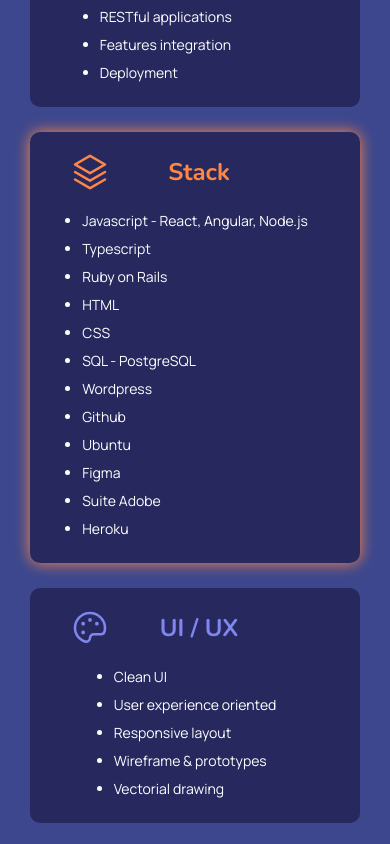
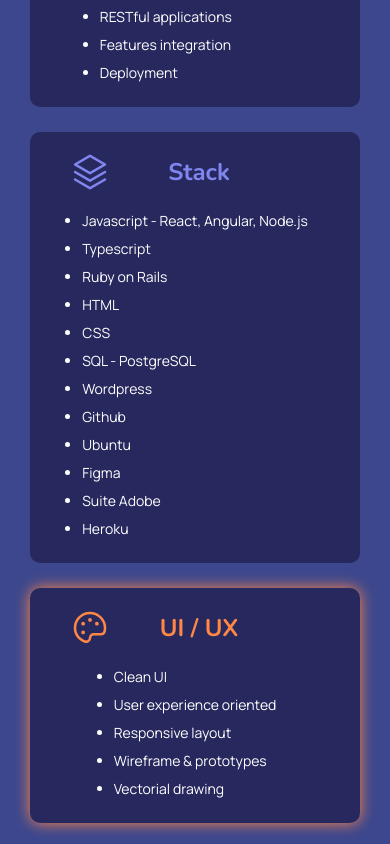
Before and after one commit to ChristelleRevol/Portfolio-2026, a React (Vite) app in the folder portfolio-2026/: page / in a window 390 px wide. Shown: the part 1420-2264 px from the top of the page. Built offline with nearby package versions, Linux system fonts and the light colour scheme.

Commit message:
orange card effect added

```diff
--- a/portfolio-2026/src/components/Home_services.jsx
+++ b/portfolio-2026/src/components/Home_services.jsx
@@ -1,5 +1,5 @@
 import "../styles/Home_services.css"
-import { useEffect, useRef } from "react";
+import { useEffect, useRef, useState } from "react";
 import code from "../assets/images/logos/code.svg"
 import stack from "../assets/images/logos/stack.svg"
 import palette from "../assets/images/logos/palette.svg"
@@ -31,16 +31,69 @@ import banner from "../assets/images/SVG/Services_banner.svg"
 const HomeServices = () => {
   const bannerRef = useRef(null);
 
+  const card1Ref = useRef(null)
+  const card2Ref = useRef(null)
+  const card3Ref = useRef(null)
+
+  const [activeCard, setActiveCard] = useState(0)
+
+  const lastScrollY = useRef(window.scrollY)
+
+  //effet active card
+  useEffect(() => {
+    const cards = [
+      card1Ref.current,
+      card2Ref.current,
+      card3Ref.current
+    ]
+
+    const handleScrollOrange = () => {
+      const currentScrollY = window.scrollY
+
+      const scrollingDown = currentScrollY > lastScrollY.current
+
+      lastScrollY.current = currentScrollY
+
+      const triggerLine = scrollingDown ? window.innerHeight * 0.4 : window.innerHeight * 0.6
+
+      let closestCard = 0
+      let closestDistance = Infinity
+
+      cards.forEach((card, index) => {
+        if (!card) return
+
+        const rect = card.getBoundingClientRect()
+
+        const refPoint = scrollingDown ? rect.top : rect.bottom
+
+        const distance = Math.abs(refPoint - triggerLine)
+
+        if (distance < closestDistance) {
+          closestDistance = distance
+          closestCard = index
+        }
+      })
+      if (closestCard !== activeCard) {
+        setActiveCard(closestCard)
+      }
+    }
+    window.addEventListener("scroll", handleScrollOrange)
+    handleScrollOrange()
+
+    return () => {
+      window.removeEventListener("scroll", handleScrollOrange)
+    }
+  }, [activeCard])
+
+  // effet transformX
   useEffect(() => {
     const banner = bannerRef.current;
     if (!banner) return;
 
     const startScroll = window.scrollY;
 
-  // 🔥 distance exacte à parcourir pour atteindre le top
-  const startTop = banner.getBoundingClientRect().top;
-
-  const totalScrollNeeded = startTop;
+    // distance exacte à parcourir pour atteindre le top
+    const totalScrollNeeded = banner.getBoundingClientRect().top;
 
     const handleScroll = () => {
       const currentScroll = window.scrollY;
@@ -70,8 +123,12 @@ useEffect(() => {
         <h1 className="orange-text-clear">My services</h1>
 
         <div className="cards-group">
-          <div className="card">
-            <div className="card-title">
+          <div ref={card1Ref}
+          className={ window.innerWidth <= 1050 ?
+            `card ${activeCard === 0 ? "orange-effect" : ""}`
+          : "card"}>
+            <div className={ window.innerWidth <= 1050 ?
+            `card-title ${activeCard === 0 ? "orange-text-logo" : ""}` : "card-title"}>
               <img src={code} alt="code logo" className="card-logo"/>
               <h2 className="indigo-text">Development</h2>
               <img src={code} alt="code logo" className="hidden"/>
@@ -87,10 +144,13 @@ useEffect(() => {
               </ul>
           </div>
 
-          <div className="card-orange">
-            <div className="card-title">
-              <img src={stack} alt="code logo" class="card-logo-orange"/>
-              <h2 className="orange-text-clear">Stack</h2>
+          <div ref={card2Ref} className={ window.innerWidth <= 1050 ?
+            `card ${activeCard === 1 ? "orange-effect" : ""}`
+          : "card-orange"}>
+            <div className={ window.innerWidth <= 1050 ?
+            `card-title ${activeCard === 1 ? "orange-text-logo" : ""}` : "card-title"}>
+              <img src={stack} alt="code logo" class="card-logo"/>
+              <h2 className="indigo-text">Stack</h2>
               <img src={stack} alt="code logo" className="hidden"/>
             </div>
 
@@ -111,8 +171,11 @@ useEffect(() => {
           </div>
 
           <div className="card3-and-btn">
-            <div className="card">
-              <div className="card-title">
+            <div ref={card3Ref} className={ window.innerWidth <= 1050 ?
+            `card ${activeCard === 2 ? "orange-effect" : ""}`
+          : "card"}>
+              <div className={ window.innerWidth <= 1050 ?
+            `card-title ${activeCard === 2 ? "orange-text-logo" : ""}` : "card-title"}>
                 <img src={palette} alt="code logo" className="card-logo"/>
                 <h2 className="indigo-text">UI / UX</h2>
                 <img src={palette} alt="code logo" className="hidden"/>
--- a/portfolio-2026/src/styles/Home_services.css
+++ b/portfolio-2026/src/styles/Home_services.css
@@ -71,6 +71,23 @@
   border-radius: 10px;
 }
 
+.orange-text-logo {
+  filter: brightness(0) saturate(100%) invert(63%) sepia(9%) saturate(3663%) hue-rotate(331deg) brightness(101%) contrast(101%);
+  color: var(--text-clearorange);
+}
+
+.orange-effect {
+  box-shadow: 0 0 15px var(--text-clearorange);
+}
+
+.card, .orange-effect {
+  transition: all 0.3s ease;
+}
+
+.card-title, .orange-text-logo {
+  transition-duration: 0.3s ease;
+}
+
 .card-orange {
   display: flex;
   flex-direction: column;
@@ -82,14 +99,9 @@
   width: 330px;
   border-radius: 10px;
   box-shadow: 0 0 15px var(--text-clearorange);
-
-  color: white;
-  font-family: "Manrope", sans-serif;
-  font-size: 14px;
-  line-height: 200%;
 }
 
-.card li {
+.card, .card-orange li {
   color: white;
   font-family: "Manrope", sans-serif;
   font-size: 14px;
@@ -221,9 +233,9 @@
     justify-content: center;
     margin-top: 30px;
   }
-  .card {
+  /* .card {
     max-height: 270px;
-  }
+  } */
   .card3-and-btn {
     height: 300px;
   }
```
Lines whose indentation alone changed are shown as unchanged.
